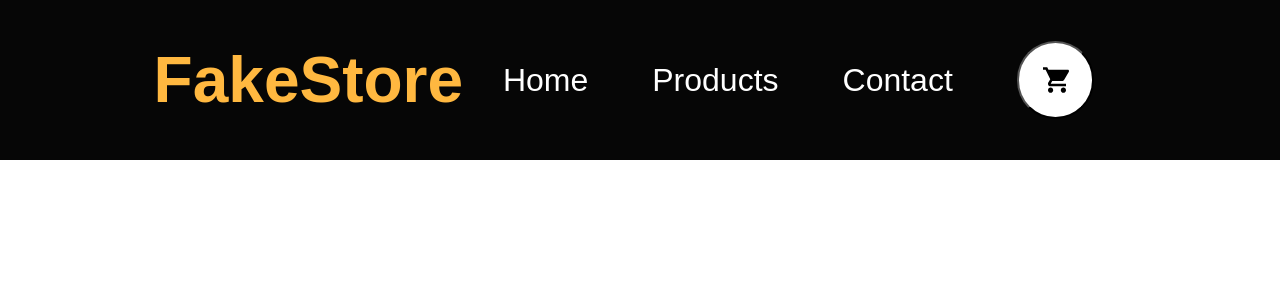
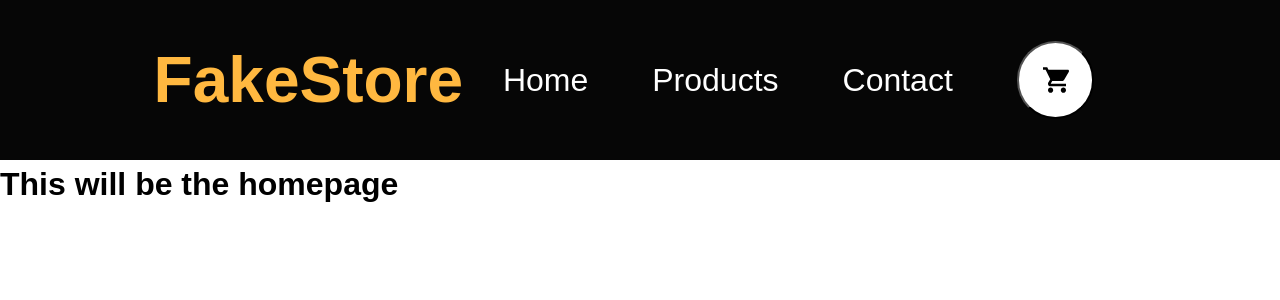
Before and after one commit to jaqubowsky/shopping-app, a React (Vite) app: page / in a window 1280 px wide. Shown: the top 300 px of the page. Built offline with nearby package versions, Linux system fonts and the light colour scheme.

Commit message:
Fix routing

```diff
--- a/src/App.jsx
+++ b/src/App.jsx
@@ -6,12 +6,16 @@ import {
 } from "react-router-dom";
 import Layout from "./components/Layout/Layout";
 import Home from "./pages/Home/Home";
+import Products from "./pages/Products/Products";
+import Contact from "./pages/Contact/Contact";
 
 function App() {
   const router = createBrowserRouter(
     createRoutesFromElements(
       <Route path="/" element={<Layout />}>
-        <Route path="home" element={<Home />} />
+        <Route index element={<Home />} />
+        <Route index path="products" element={<Products />} />
+        <Route index path="contact" element={<Contact />} />
       </Route>
     )
   );
```
